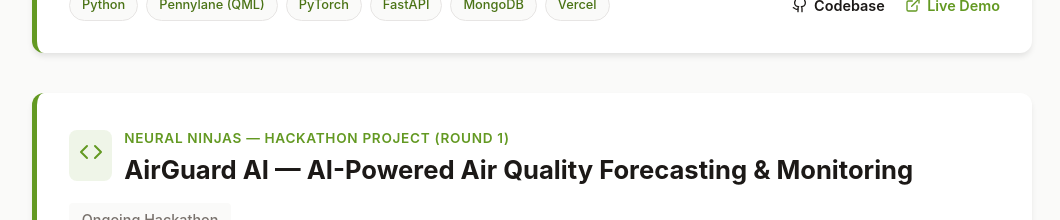
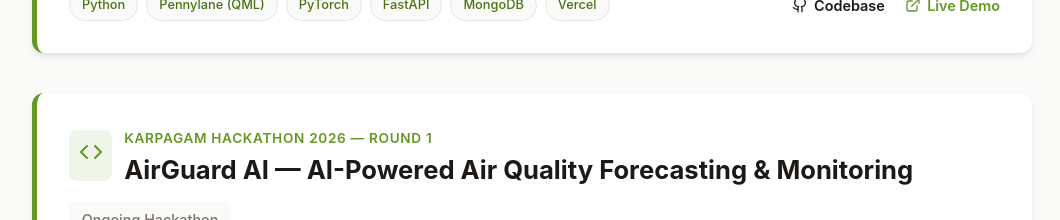
Before and after one commit to Dhanveer-7/dhanveer-portfolio, a React (Create React App) app: page / in a window 1280 px wide. Shown: the part 3240-3460 px from the top of the page, without its empty margins (108-1168 px from the left). Built offline with nearby package versions, Linux system fonts and the light colour scheme.

Commit message:
Update AirGuard AI hackathon venue to Karpagam Hackathon 2026

```diff
--- a/src/components/About.jsx
+++ b/src/components/About.jsx
@@ -6,7 +6,7 @@ const About = () => {
     { name: "AI-Powered Digital Twin of India's Climate — ISRO Bharatiya Antariksh Hackathon 2026", link: "https://dhanveer-7-climate-twin--app-eodlti.streamlit.app/" },
     { name: "Runner-Up — VIT Indian Bank Hackathon 2026 (IntelliTrace Project)", link: "" },
     { name: "Q-Guard AI — Quantathon 2026 (RIT Chennai Hackathon)", link: "https://quantathon-2026-weld.vercel.app/" },
-    { name: "AirGuard AI — Round 1 Proposal (Panimalar Engineering College Hackathon)", link: "" },
+    { name: "AirGuard AI — Round 1 Proposal (Karpagam Hackathon 2026)", link: "" },
     { name: "Exploratory Data Analysis (Level 2 – AI Ready of AI ASCEND) — Accenture via FutureSkills PRIME", link: "" },
     { name: "AWS Educate Introduction to Cloud 101", link: "https://lnkd.in/gHibjaud" },
     { name: "AWS Educate Introduction to Generative AI", link: "https://lnkd.in/gh-Q4g2H" },
--- a/src/components/CaseStudies.jsx
+++ b/src/components/CaseStudies.jsx
@@ -87,7 +87,7 @@ const CaseStudies = () => {
       id: 5,
       title: "AirGuard AI — AI-Powered Air Quality Forecasting & Monitoring",
       category: "project",
-      categoryLabel: "Neural Ninjas — Hackathon Project (Round 1)",
+      categoryLabel: "Karpagam Hackathon 2026 — Round 1",
       icon: Code,
       duration: "Ongoing Hackathon",
       description: "Developed AirGuard AI, an intelligent forecasting and spatial hotspots mapping system designed to predict urban Air Quality Index (AQI) levels 24-72 hours in advance. Integrates multi-source feeds from OpenWeather, OpenAQ, and CPCB, delivering personalized health recommendations.",
```
Also changed, not shown: 7 other files (tests, documents, lock files or other folders).
